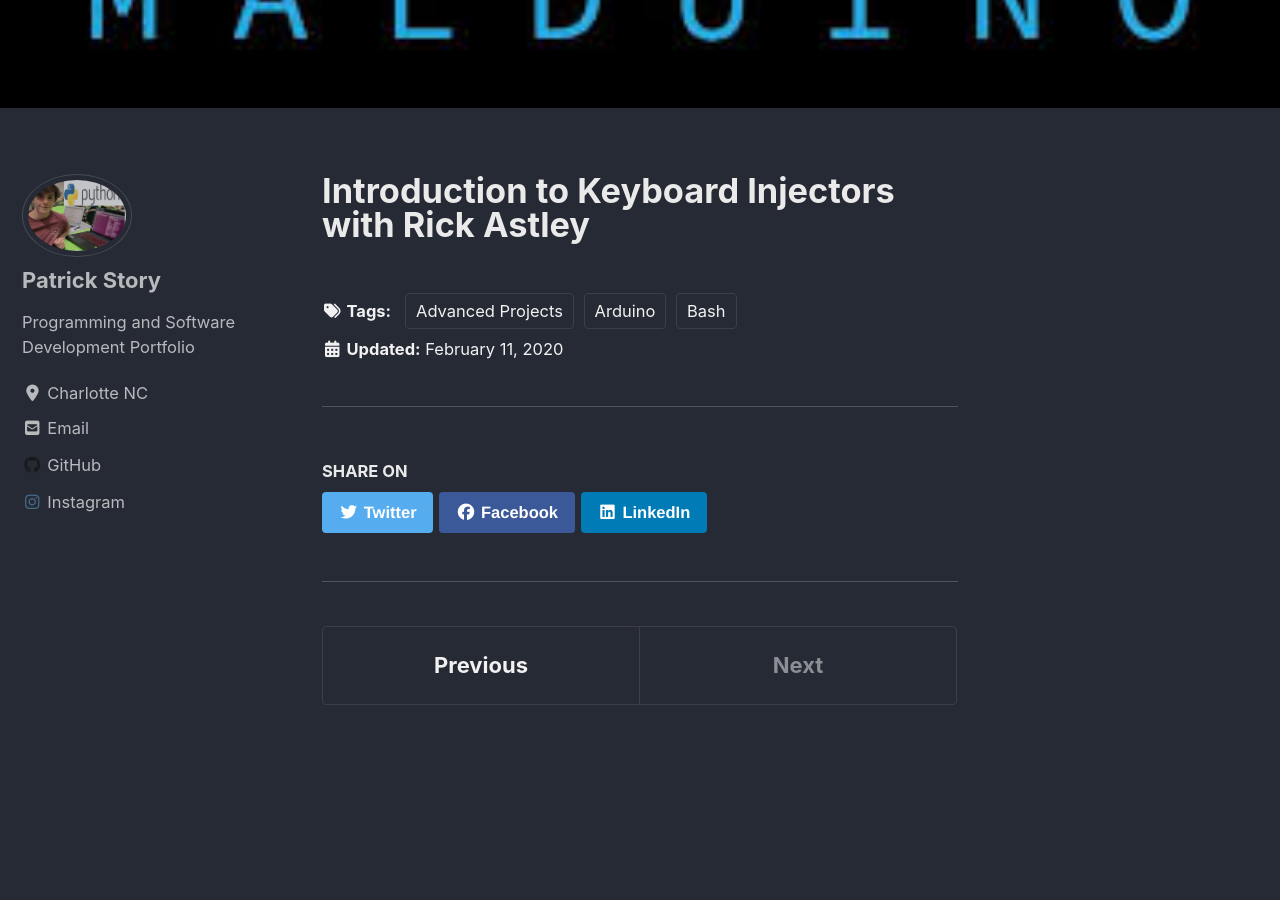
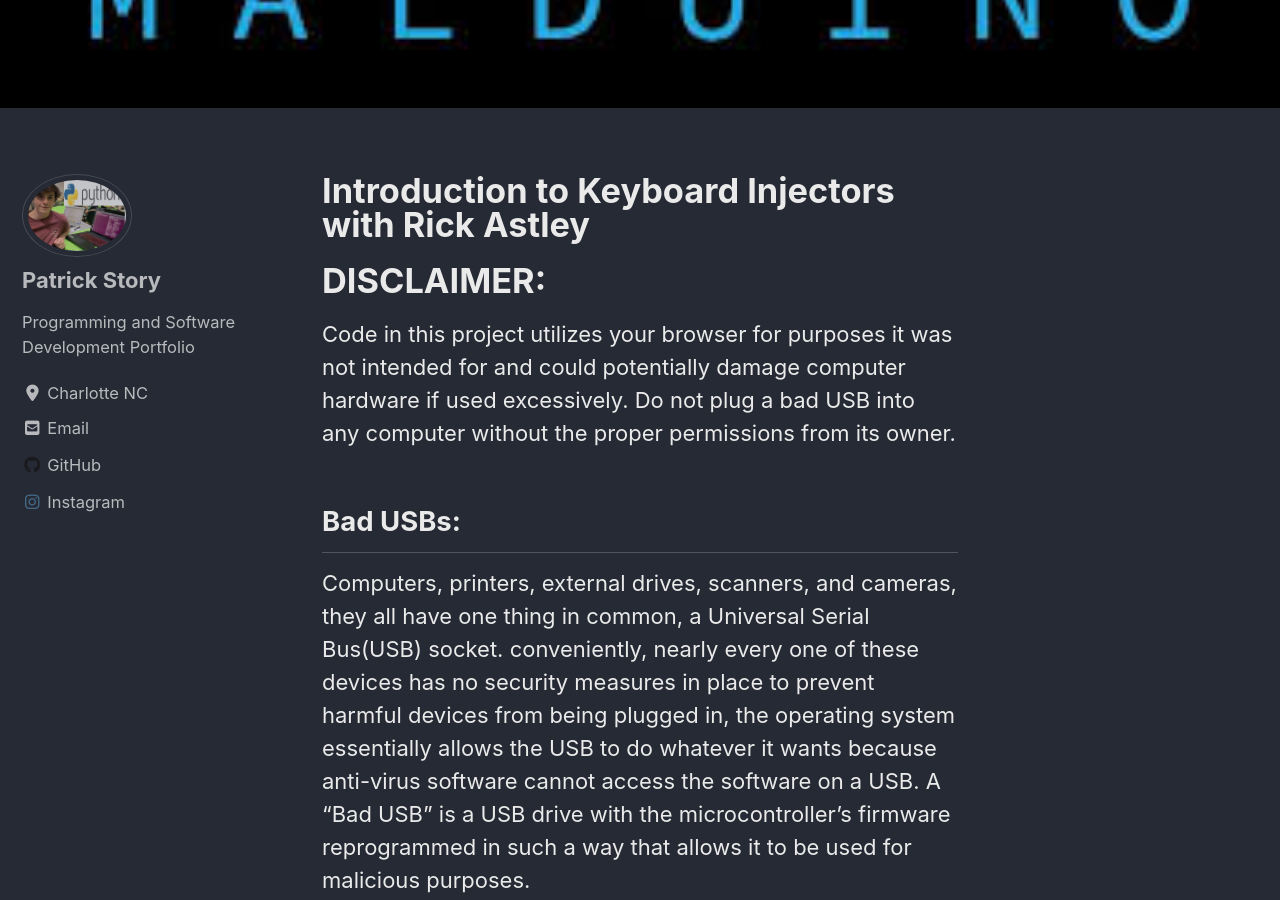
Before and after one commit to Patchyst/Patchyst.github.io, a Jekyll site: the page built from _posts/2020-2-11-RickRollInjection.md, in a window 1280 px wide and 900 px high, scrolled down 508 px. Built offline with Jekyll 4.4.1, drawn with Linux system fonts in a browser that asks for light colours; cached includes are drawn as plain includes; nearby versions of some CDN libraries.

Commit message:
updating bad USB project

```diff
--- a/_posts/2020-2-11-RickRollInjection.md
+++ b/_posts/2020-2-11-RickRollInjection.md
@@ -1,8 +1,15 @@
 ---
 title: "Introduction to Keyboard Injectors with Rick Astley"
 date: 2020-2-11
-tags: [Advanced Projects, Bash, Arduino]
+tags: [Advanced Projects, Bash]
 header:
   image: "images/maltronix.jpg"
 excerpt: "Use a Malduino to launch a Rick Roll bomb on an unattended computer"
 ---
+
+# DISCLAIMER:
+Code in this project utilizes your browser for purposes it was not intended for and could potentially damage computer hardware if used excessively. Do not plug a bad USB into any computer without the proper permissions from its owner.
+
+
+## Bad USBs:
+Computers, printers, external drives, scanners, and cameras, they all have one thing in common, a Universal Serial Bus(USB) socket. conveniently, nearly every one of these devices has no security measures in place to prevent harmful devices from being plugged in, the operating system essentially allows the USB to do whatever it wants because anti-virus software cannot access the software on a USB. A "Bad USB" is a USB drive with the microcontroller's firmware reprogrammed in such a way that allows it to be used for malicious purposes.
```
